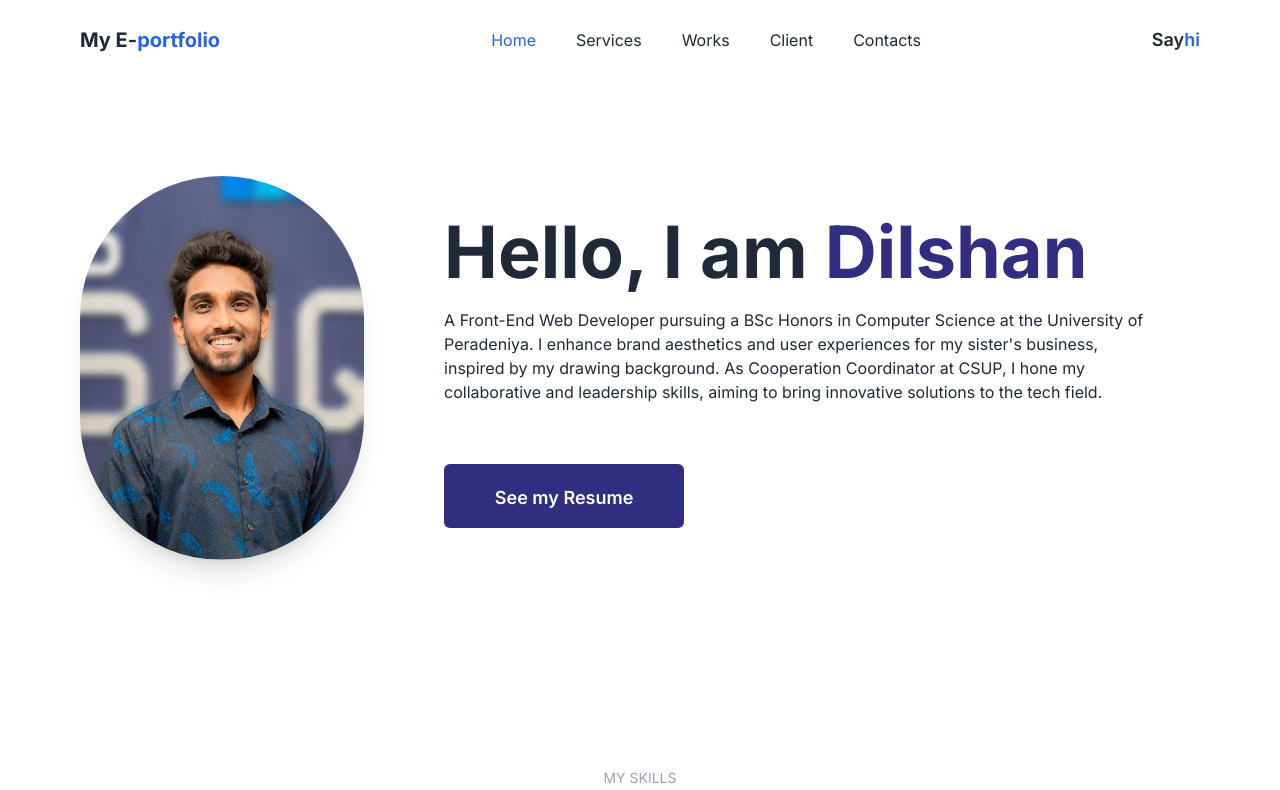
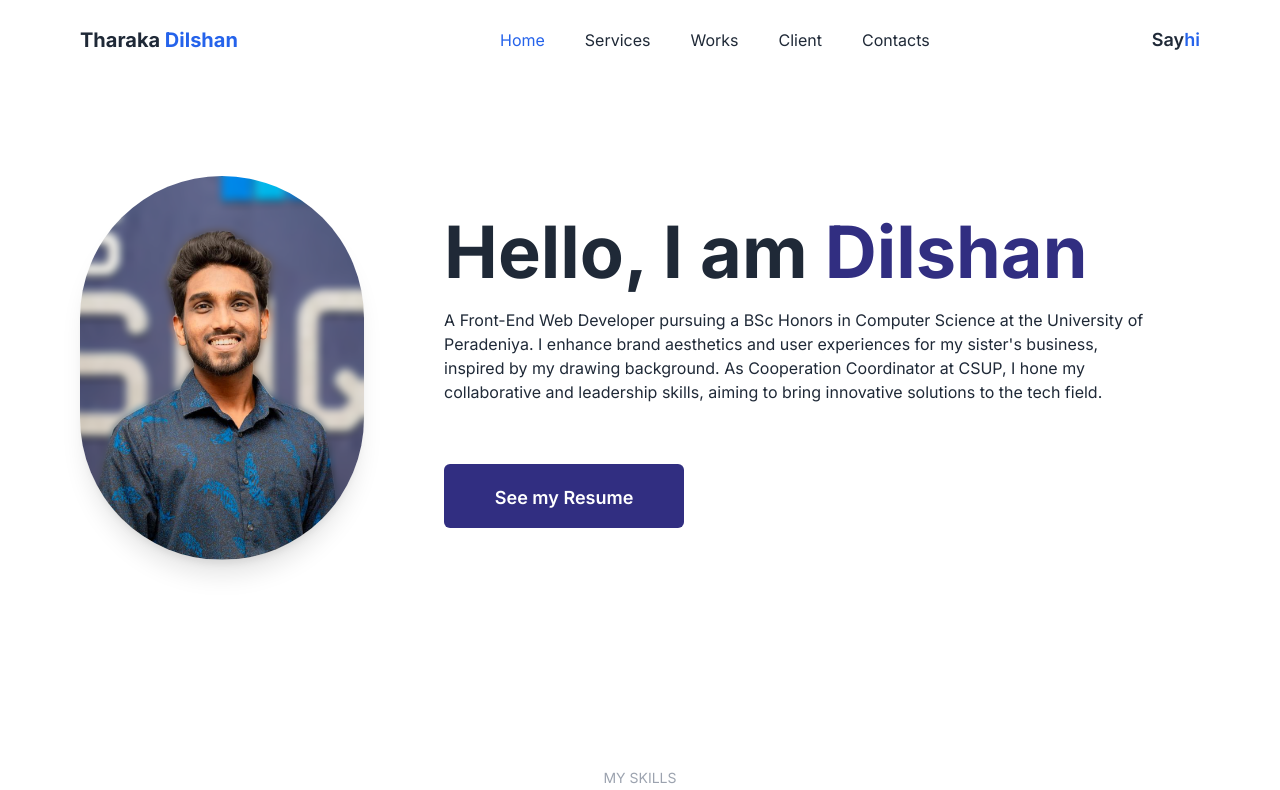
Before and after one commit to DilshanGDT/Dilshan-CV.v2, a Next.js app: page / in a window 1280 px wide. Shown: the top 790 px of the page. Built offline with nearby package versions, Linux system fonts and the light colour scheme.

Commit message:
Change NavBar name

```diff
--- a/components/navbar/NavBar.tsx
+++ b/components/navbar/NavBar.tsx
@@ -19,7 +19,7 @@
             <div className="flex items-center sm:mx-20 md:mx-20 justify-between w-full">
               <div className="flex justify-center items-center flex-shrink-0">
                 <h1 className="font-bold text-xl cursor-pointer">
-                  My E-<span className="text-blue-600">portfolio</span>
+                  Tharaka <span className="text-blue-600">Dilshan</span>
                 </h1>
               </div>
               <div className="hidden md:block">
```
